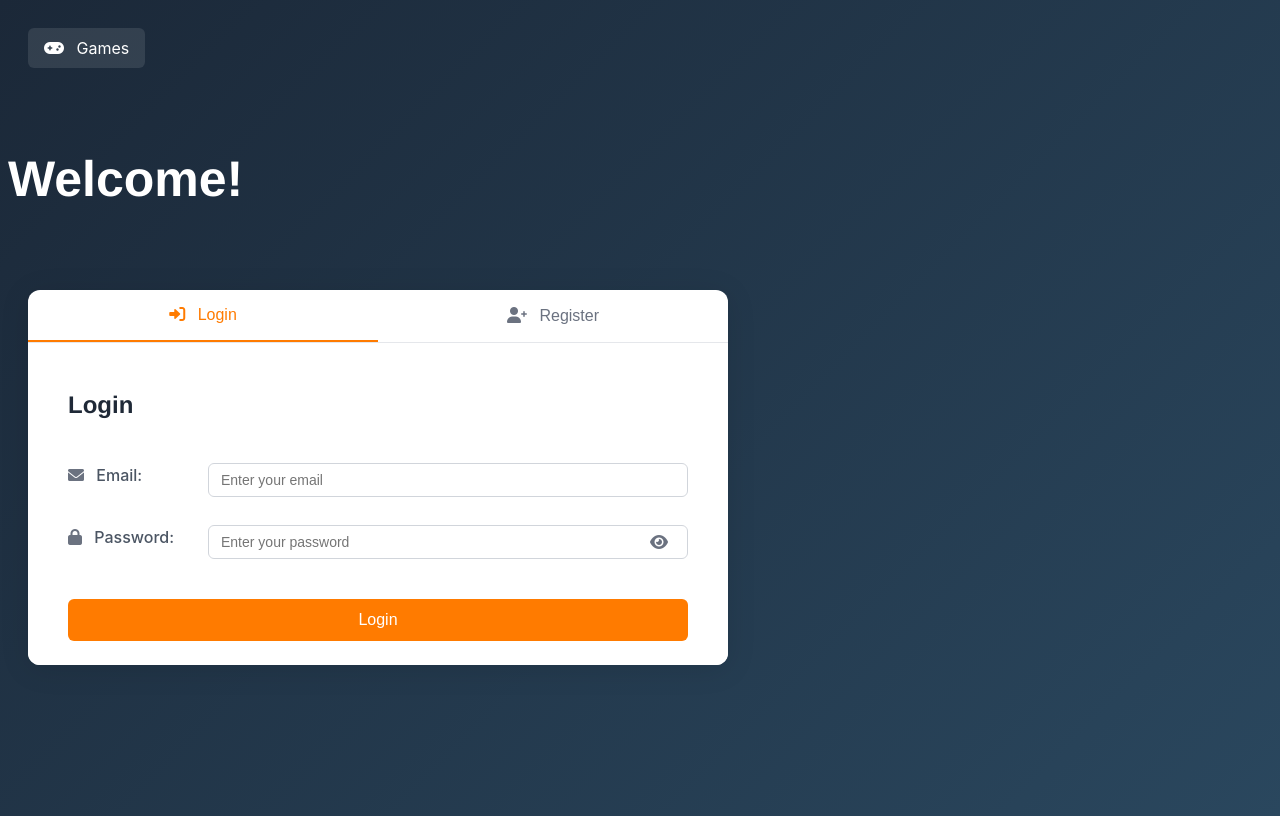
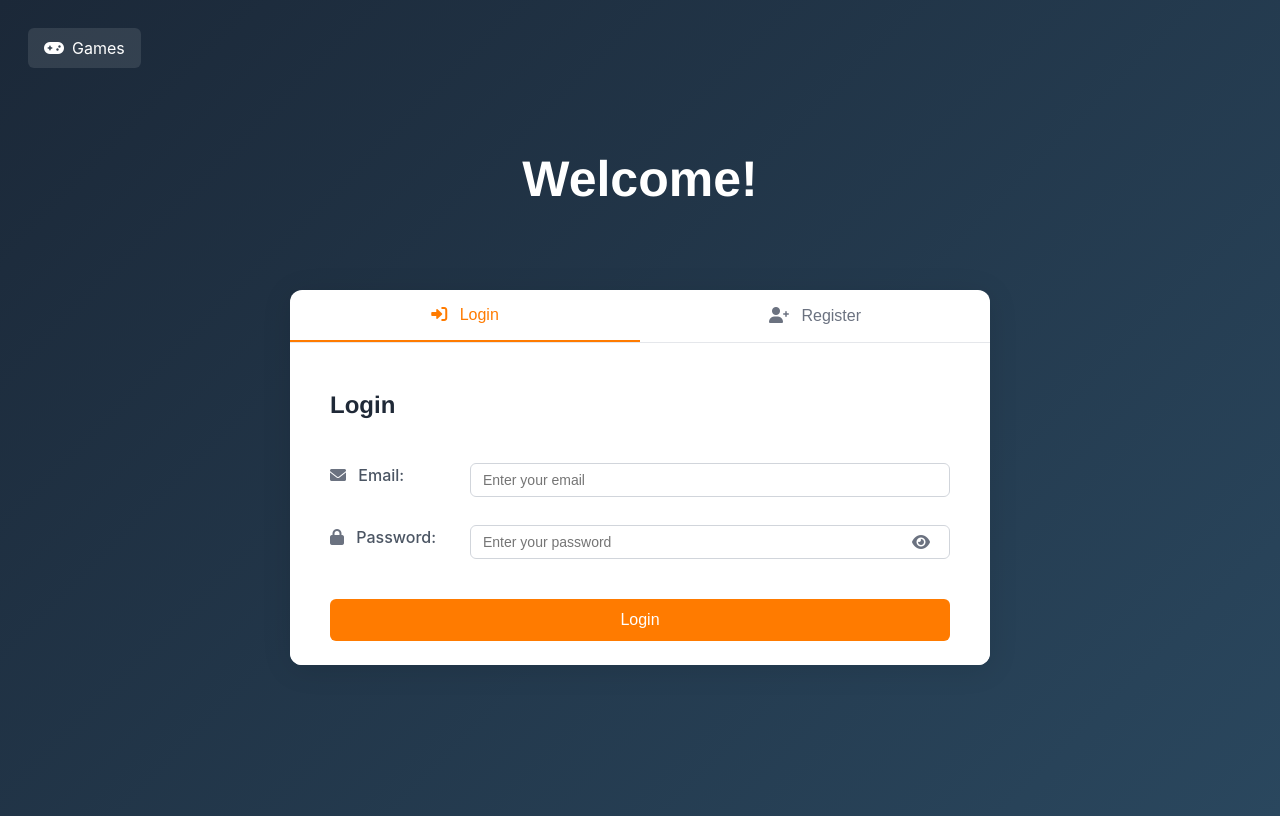
Before and after one commit to ruppinigroup10/HW3, a plain HTML site: page Client_HW3/login.html in a window 1280 px wide. Drawn offline with nearby package versions, Linux system fonts and the light colour scheme; some packages are replaced by stand-ins of ours; a script that the page names is missing.

Commit message:
Fixed login page css and game rederection
added the login to middle and fixed css issue.
game rederection from login - the issue was in index page, was rederecting to login.

```diff
--- a/Client_HW3/CSS/CSS_login.css
+++ b/Client_HW3/CSS/CSS_login.css
@@ -26,7 +26,7 @@ body {
 }
 
 h1 {
-  text-align: left;
+  text-align: center;
   font-family: Helvetica;
   font-size: 50px;
   padding-top: 20px;
@@ -36,7 +36,7 @@ h1 {
 
 #continer {
   display: flex;
-  justify-content: flex-start;
+  justify-content: center;
   padding: 20px;
 }
 
@@ -104,7 +104,7 @@ table td {
 }
 
 table td:first-child {
-  text-align: left;
+  /* text-align: left; */
   width: 120px;
   padding-right: 20px;
   color: #4b5563;
```
Also changed, not shown: Client_HW3/index.html (+11 -6 lines), Client_HW3/login.html (+1 -1 lines).
